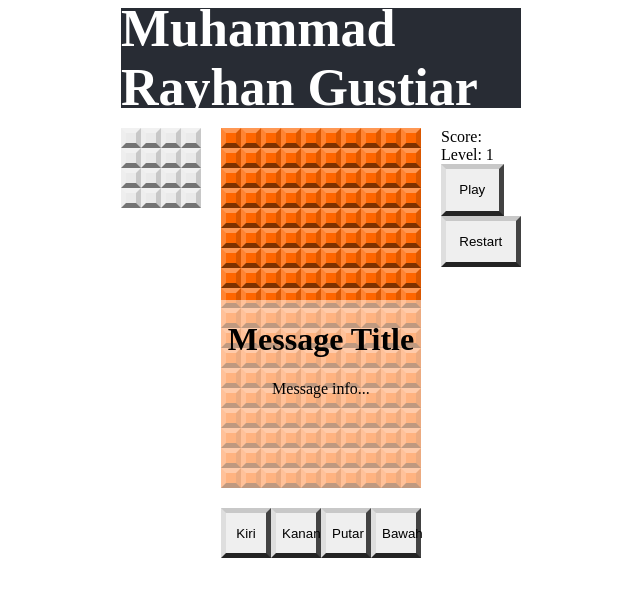
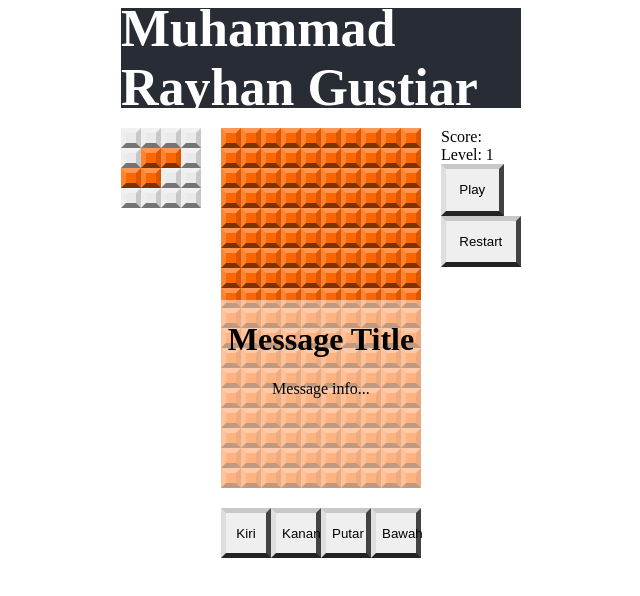
Before and after one commit to dedotikea/Tetris, a React (Vite) app: page / in a window 1280 px wide. Shown: the top 596 px of the page, without its empty margins (319-959 px from the left). Built offline with nearby package versions, Linux system fonts and the light colour scheme.

Commit message:
add block in nextblock

```diff
--- a/src/components/NextBlock.jsx
+++ b/src/components/NextBlock.jsx
@@ -1,14 +1,12 @@
 import React from 'react'
 import GridSquare from './GridSquare'
+import { useSelector } from 'react-redux'
+import { shapes } from '../utils'
 
 //generate preview tetromino selanjutnya (4 * 4 box)
 const NextBlock = (props) => {
-    const box = [
-        [0, 0, 0, 0],
-        [0, 0, 0, 0],
-        [0, 0, 0, 0],
-        [0, 0, 0, 0]
-    ]
+    const nextShape = useSelector((state) => state.game.nextShape)
+    const box = shapes[nextShape][0]
 
     const grid = box.map((rowArray, row) => {
         return rowArray.map((square, col) => {
--- a/src/reducers/game-reducer.jsx
+++ b/src/reducers/game-reducer.jsx
@@ -2,8 +2,9 @@ import {
     MOVE_RIGHT, MOVE_LEFT, MOVE_DOWN, ROTATE,
     PAUSE, RESUME, RESTART, GAME_OVER
 } from '../actions'
+import { defaultState } from '../utils'
 
-const gameReducer = (state = {}, action) => {
+const gameReducer = (state = defaultState(), action) => {
 
     switch (action.type) {
         case ROTATE:
```
